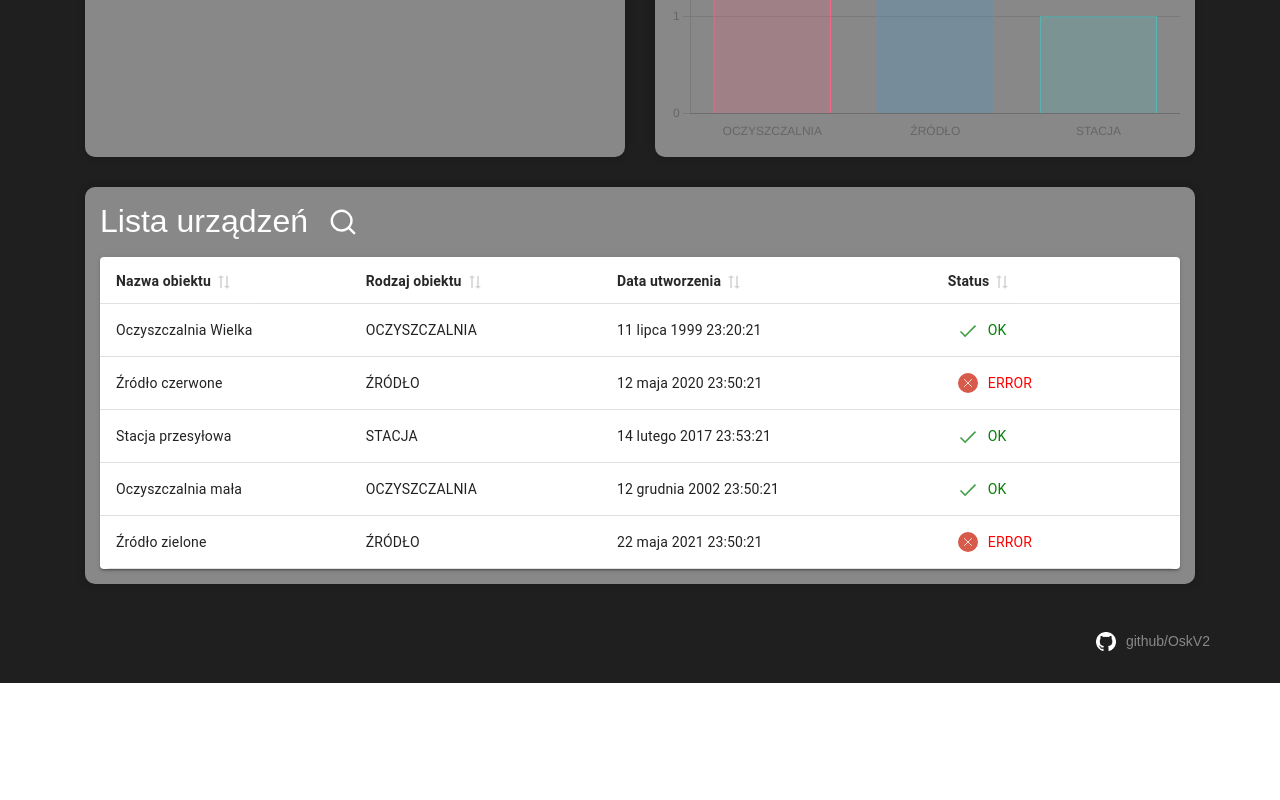
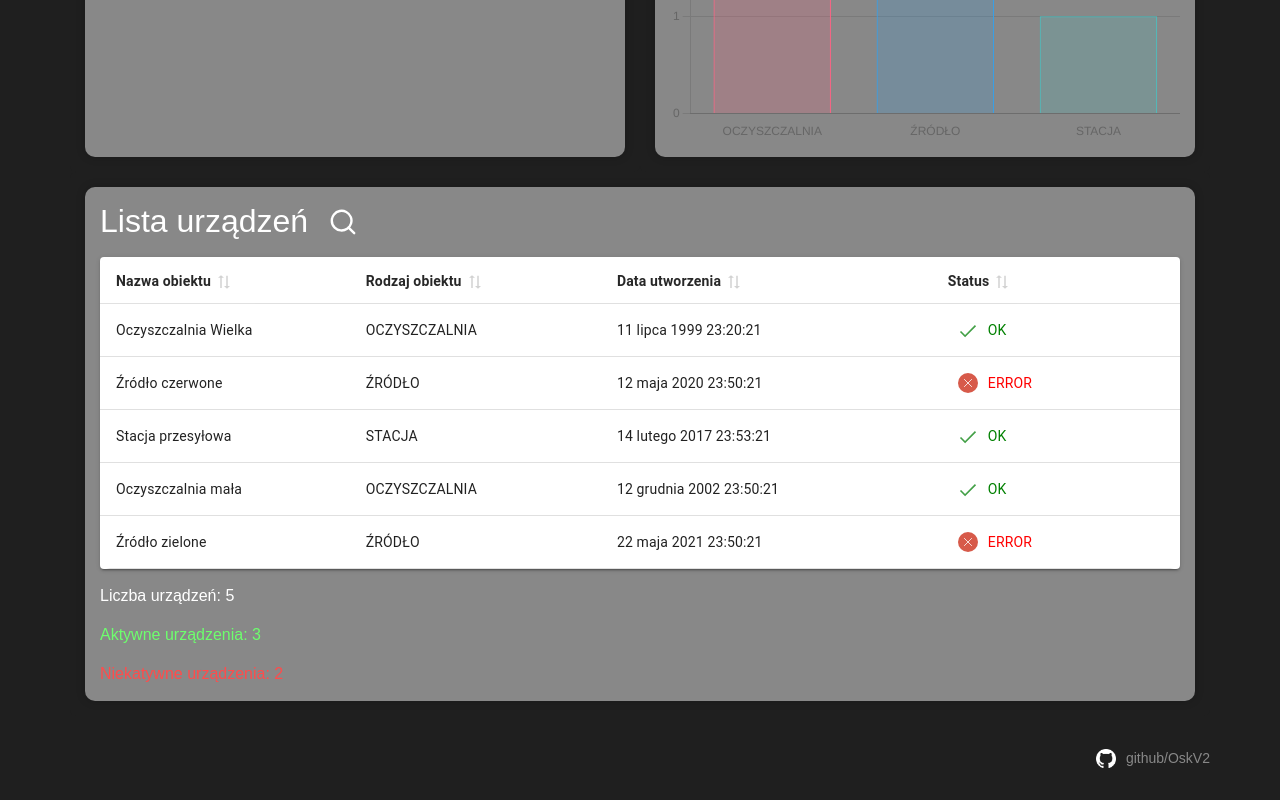
Before and after one commit to OskV2/siec-wodociagow, a React (Create React App) app: page / in a window 1280 px wide. Shown: the part 291-1091 px from the top of the page. Before the commit the page ends 974 px from the top, so only its background shows below. Built offline with nearby package versions, Linux system fonts and the light colour scheme.

Commit message:
feat: added number of devices

```diff
--- a/src/components/Switch/Switch.scss
+++ b/src/components/Switch/Switch.scss
@@ -18,7 +18,6 @@
         border-radius: 100px;
         position: relative;
         transition: background-color .2s;
-        position: relative;
 
         @media(max-width: 991px) {
             margin: 0 auto;
--- a/src/components/WaterworksTable/WaterworksTable.js
+++ b/src/components/WaterworksTable/WaterworksTable.js
@@ -114,6 +114,27 @@ const WaterworksTable = () => {
     },
   ];
 
+
+  const numberOfDevices = data.length;
+
+  const getOkDevices = () => {
+    const okDevices = data.filter((item) => {
+      const stateString = item.state.props.children[1];
+      const state = stateString.props.children.toLowerCase();
+      return state === "ok";
+    });
+    return okDevices.length;
+  }
+
+  const getErrorDevices = () => {
+    const errorDevices = data.filter((item) => {
+      const stateString = item.state.props.children[1];
+      const state = stateString.props.children.toLowerCase();
+      return state === "error";
+    });
+    return errorDevices.length;
+  }
+
   //filtering data with input
   const filteredData = data.filter((item) => {
     //get state from span item, because item.state is object of image and span
@@ -158,6 +179,9 @@ const WaterworksTable = () => {
         data={filteredData}
         localization={MRT_Localization_PL} // added translation so "No records to display" is in polish
       />
+      <span className="table__number">{'Liczba urządzeń: ' + numberOfDevices}</span>
+      <span className="table__number table__number--ok">{'Aktywne urządzenia: ' + getOkDevices()}</span>
+      <span className="table__number table__number--error">{'Niekatywne urządzenia: ' + getErrorDevices()}</span>
     </>
   );
 };
--- a/src/components/WaterworksTable/WaterworksTable.scss
+++ b/src/components/WaterworksTable/WaterworksTable.scss
@@ -97,6 +97,21 @@
             color: red;
         }
     }
+
+    &__number {
+        color: $white;
+        margin: 15px 0 0 0 ;
+        display: block;
+        width: 100%;
+
+        &--ok {
+            color: #6dff6d;
+        }
+
+        &--error {
+            color: #ff4c4c;
+        }
+    }
 }
 
 .MuiPaper-root,
```
